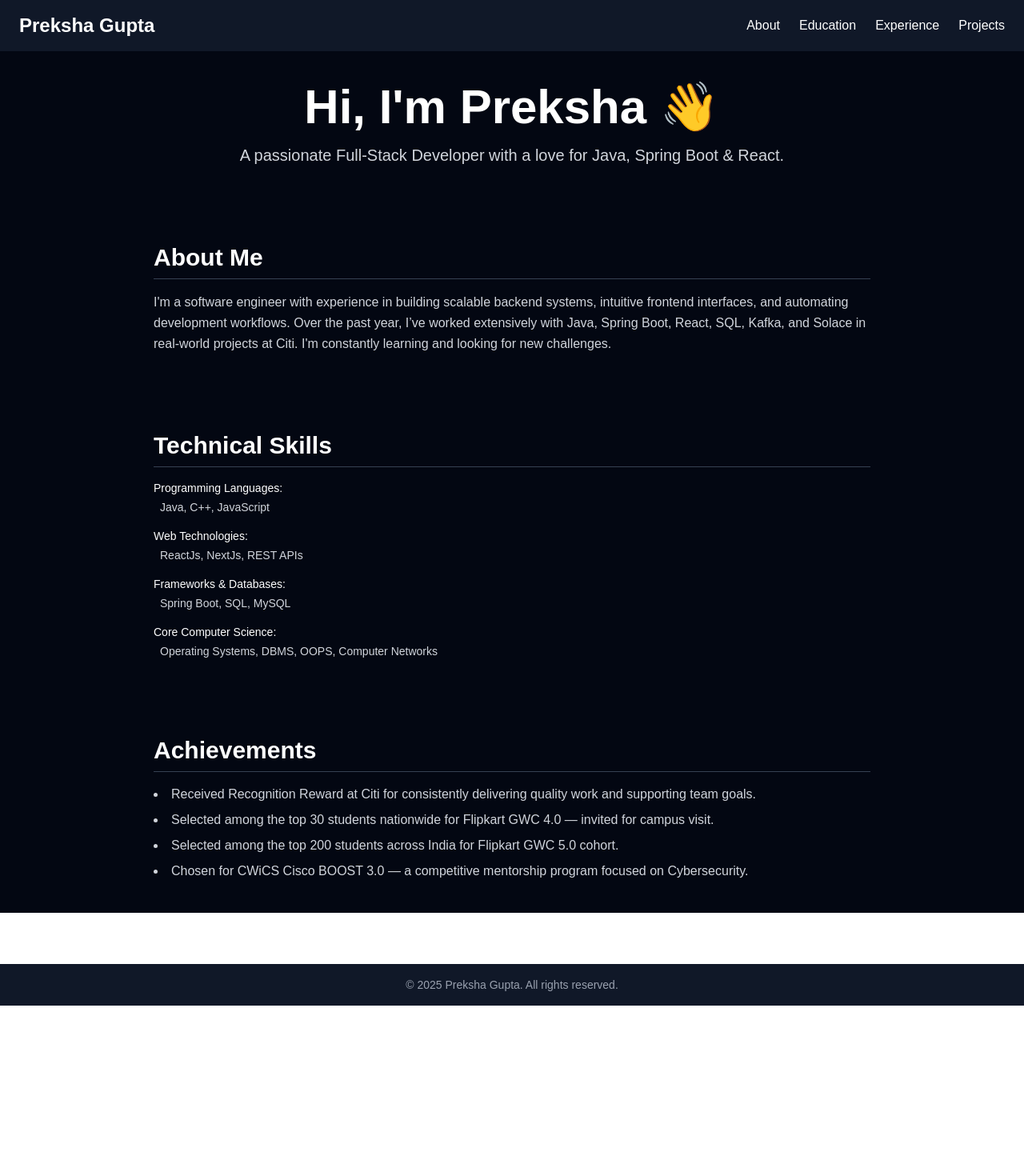
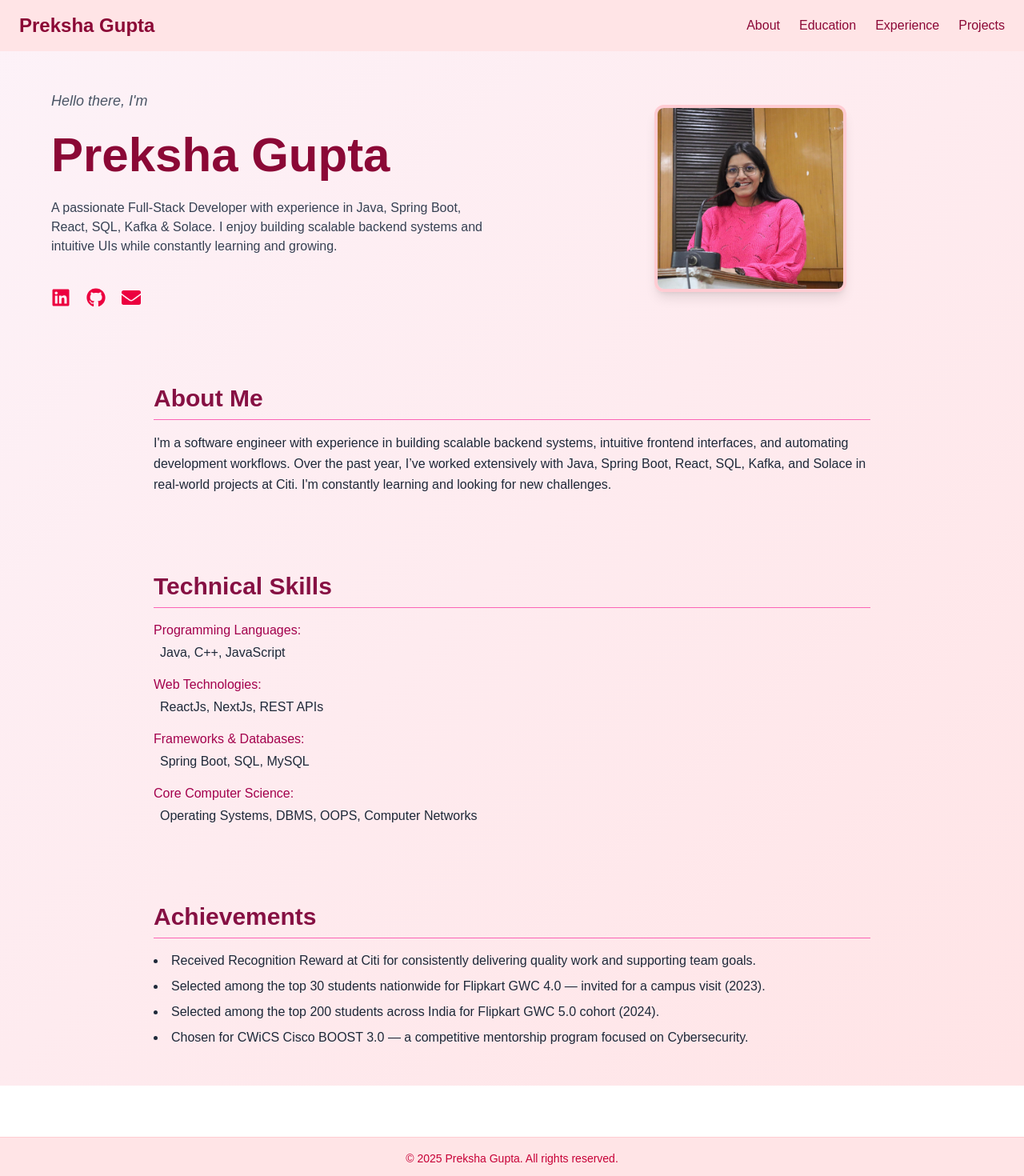
Before and after one commit to Prekshagupta99/Preksha-Portfolio, a Next.js app: page / in a window 1280 px wide. Shown: the top 1470 px of the page at 80% size. Before the commit the page ends 1257 px from the top, so only its background shows below. Built offline with nearby package versions, Linux system fonts and the light colour scheme.

Commit message:
changed colour scheme

```diff
--- a/app/education/page.tsx
+++ b/app/education/page.tsx
@@ -1,29 +1,35 @@
 export default function EducationPage() {
   return (
-    <div className="min-h-screen bg-gray-950 text-white px-6 py-12">
+    <div className="min-h-screen bg-gradient-to-br from-pink-50 to-rose-100 text-gray-900 px-6 py-12">
       <div className="max-w-4xl mx-auto">
-        <h1 className="text-4xl font-bold mb-8 border-b border-gray-700 pb-2">Education</h1>
+        <h1 className="text-4xl font-bold mb-8 border-b border-rose-300 pb-2 text-rose-900">
+          Education
+        </h1>
 
-        <div className="bg-gray-900 rounded-xl p-6 shadow-lg mb-6">
-          <h2 className="text-2xl font-semibold">Indira Gandhi Delhi Technical University for Women</h2>
-          <p className="text-gray-400 text-sm mb-2">Delhi, India</p>
-          <p className="text-gray-300 mb-1">B.Tech in Information Technology</p>
-          <p className="text-gray-400 text-sm">2020-2024</p>
-          <p className="text-gray-200 mt-2">CGPA: <span className="font-medium">9.12</span></p>
+        <div className="bg-white rounded-xl p-6 shadow-md mb-6 border border-rose-200">
+          <h2 className="text-2xl font-semibold text-rose-900">
+            Indira Gandhi Delhi Technical University for Women
+          </h2>
+          <p className="text-rose-700 text-sm mb-2">Delhi, India</p>
+          <p className="text-gray-800 mb-1">B.Tech in Information Technology</p>
+          <p className="text-rose-700 text-sm">2020–2024</p>
+          <p className="text-gray-900 mt-2">
+            CGPA: <span className="font-semibold">9.12</span>
+          </p>
         </div>
 
-        <div className="bg-gray-900 rounded-xl p-6 shadow-lg mb-6">
-          <h2 className="text-2xl font-semibold">Chand Ram Public School</h2>
-          <p className="text-gray-400 text-sm mb-2">Narela, Delhi</p>
-          <p className="text-gray-300 mb-1">CBSE – Senior Secondary (12th)</p>
-          <p className="text-gray-400 text-sm">2018 – 2020</p>
+        <div className="bg-white rounded-xl p-6 shadow-md mb-6 border border-rose-200">
+          <h2 className="text-2xl font-semibold text-rose-900">CRP School</h2>
+          <p className="text-rose-700 text-sm mb-2">Delhi, India</p>
+          <p className="text-gray-800 mb-1">CBSE – Senior Secondary (12th)</p>
+          <p className="text-rose-700 text-sm">2018–2020</p>
         </div>
 
-        <div className="bg-gray-900 rounded-xl p-6 shadow-lg">
-          <h2 className="text-2xl font-semibold">Model School</h2>
-          <p className="text-gray-400 text-sm mb-2">Rohtak, Haryana</p>
-          <p className="text-gray-300 mb-1">CBSE – Secondary (10th)</p>
-          <p className="text-gray-400 text-sm">2017 – 2018</p>
+        <div className="bg-white rounded-xl p-6 shadow-md border border-rose-200">
+          <h2 className="text-2xl font-semibold text-rose-900">Model School</h2>
+          <p className="text-rose-700 text-sm mb-2">Rohtak, Haryana</p>
+          <p className="text-gray-800 mb-1">CBSE – Secondary (10th)</p>
+          <p className="text-rose-700 text-sm">2017–2018</p>
         </div>
       </div>
     </div>
--- a/app/experience/page.tsx
+++ b/app/experience/page.tsx
@@ -1,32 +1,39 @@
 export default function ExperiencePage() {
   return (
-    <div className="min-h-screen bg-gray-950 text-white px-6 py-12">
+    <div className="min-h-screen bg-gradient-to-br from-pink-50 to-rose-100 text-gray-900 px-6 py-12">
       <div className="max-w-4xl mx-auto">
-        <h1 className="text-4xl font-bold mb-8 border-b border-gray-700 pb-2">Experience</h1>
+        <h1 className="text-4xl font-bold mb-8 border-b border-rose-300 pb-2 text-rose-900">
+          Experience
+        </h1>
 
         {/* Full-time Role */}
-        <div className="bg-gray-900 rounded-xl p-6 shadow-lg mb-6">
-          <h2 className="text-2xl font-semibold">Technology Analyst – Citi India</h2>
-          <p className="text-gray-400 text-sm mb-2">July 2024 – Present</p>
-          <p className="text-gray-300 mb-4">Tech Stack: <span className="text-gray-200 font-medium">Spring Boot, React.js, SQL</span></p>
-          <ul className="list-disc list-inside text-gray-300 space-y-2">
-            <li>Developed a full-stack migration tool reducing manual effort by 60%.</li>
-            <li>Built backend services in Java to manage complex migration rules.</li>
-            <li>Created React.js UI for managing migration workflows.</li>
-            <li>Built a Git utility tool using Spring Boot to calculate code changes across repos.</li>
-            <li>Performed daily UAT monitoring and bug fixing for smooth production delivery.</li>
+        <div className="bg-white rounded-xl p-6 shadow-md mb-6 border border-rose-200">
+          <h2 className="text-2xl font-semibold text-rose-900">Technology Analyst – Citi India</h2>
+          <p className="text-rose-700 text-sm mb-2">July 2024 – Present</p>
+          <p className="text-gray-800 mb-4">
+            <span className="font-medium">Tech Stack:</span> Spring Boot, React.js, SQL
+          </p>
+          <ul className="list-disc list-inside text-gray-800 space-y-2">
+            <li>Developed a full-stack migration tool, automating data and rules migration from higher to lower environments, reducing manual effort by 60%.</li>
+            <li>Implemented backend services in Java to handle complex migration rules and ensure seamless data transfer.</li>
+            <li>Created React.js components for managing migration workflows with a user-friendly UI.</li>
+            <li>Migrated legacy .NET microservices to Spring Boot, improving system scalability and performance.</li>
+            <li>Built a Git utility tool using Spring Boot to fetch added/removed/total lines of code across repositories using Git commands.</li>
+            <li>Performed unit testing to validate code functionality and prevent regressions.</li>
           </ul>
         </div>
 
         {/* Internship */}
-        <div className="bg-gray-900 rounded-xl p-6 shadow-lg">
-          <h2 className="text-2xl font-semibold">Technology Intern – Citi India</h2>
-          <p className="text-gray-400 text-sm mb-2">June – July 2023</p>
-          <p className="text-gray-300 mb-4">Tech Stack: <span className="text-gray-200 font-medium">Spring Boot, Java</span></p>
-          <ul className="list-disc list-inside text-gray-300 space-y-2">
-            <li>Managed Solace connections for secure and reliable data flow.</li>
-            <li>Built APIs for real-time data transmission between backend and UI systems.</li>
-            <li>Improved data delivery and user experience through API optimization.</li>
+        <div className="bg-white rounded-xl p-6 shadow-md border border-rose-200">
+          <h2 className="text-2xl font-semibold text-rose-900">Technology Intern – Citi India</h2>
+          <p className="text-rose-700 text-sm mb-2">June – July 2023</p>
+          <p className="text-gray-800 mb-4">
+            <span className="font-medium">Tech Stack:</span> Spring Boot, Java
+          </p>
+          <ul className="list-disc list-inside text-gray-800 space-y-2">
+            <li>Managed Solace connections, optimizing secure data reception and forwarding across multiple instances.</li>
+            <li>Built APIs to transmit data from backend systems to UI, ensuring real-time delivery and seamless interaction.</li>
+            <li>Improved data flow reliability and user experience through performance tuning and code optimization.</li>
           </ul>
         </div>
       </div>
--- a/app/layout.tsx
+++ b/app/layout.tsx
@@ -3,7 +3,6 @@ import Navbar from "@/components/Navbar";
 import type { Metadata } from "next";
 import { Geist, Geist_Mono } from "next/font/google";
 import "./globals.css";
-
 
 const geistSans = Geist({
   variable: "--font-geist-sans",
@@ -17,7 +16,7 @@ const geistMono = Geist_Mono({
 
 export const metadata: Metadata = {
   title: "Preksha Gupta",
-  description: "Preksha's Portfolio",
+  description: "See what I do",
 };
 
 export default function RootLayout({
@@ -28,11 +27,13 @@ export default function RootLayout({
   return (
     <html lang="en">
       <body
-        className={`${geistSans.variable} ${geistMono.variable} antialiased`}
+        className={`${geistSans.variable} ${geistMono.variable} antialiased bg-rose-50 text-rose-900`}
       >
-        <Navbar/>
-        {children}
-        <Footer/>
+        <div className="min-h-screen flex flex-col">
+          <Navbar />
+          <main className="flex-grow">{children}</main>
+          <Footer />
+        </div>
       </body>
     </html>
   );
--- a/app/page.tsx
+++ b/app/page.tsx
@@ -1,78 +1,107 @@
 "use client";
+
+import profilePic from "@/public/profile.jpg";
+import Image from "next/image";
+import { FaEnvelope, FaGithub, FaLinkedin } from "react-icons/fa";
 
 export default function HomePage() {
   return (
-    <div className="text-white bg-gray-950 min-h-screen px-6 py-10 space-y-24">
-      <section className="text-center">
-        <h1 className="text-4xl md:text-6xl font-bold mb-4">
-          Hi, I'm Preksha 👋
-        </h1>
-        <p className="text-lg md:text-xl text-gray-300">
-          A passionate Full-Stack Developer with a love for Java, Spring Boot &
-          React.
+    <div className="min-h-screen bg-gradient-to-br from-pink-50 to-rose-100 text-gray-900 px-6 py-12 space-y-24">
+      {/* Hero Section */}
+      <section className="max-w-6xl mx-auto flex flex-col-reverse md:flex-row items-center justify-between gap-10">
+        {/* Text Content */}
+        <div className="flex-1 space-y-6 text-center md:text-left">
+          <p className="text-lg text-gray-600 italic">Hello there, I'm</p>
+          <h1 className="text-5xl md:text-6xl font-bold text-rose-900">Preksha Gupta</h1>
+          <p className="text-md text-gray-700 max-w-xl mx-auto md:mx-0">
+            A passionate Full-Stack Developer with experience in Java, Spring Boot, React, SQL, Kafka & Solace. I enjoy building scalable backend systems and intuitive UIs while constantly learning and growing.
+          </p>
+
+          <div className="flex justify-center md:justify-start space-x-5 pt-4 text-2xl text-rose-600">
+            <a href="https://linkedin.com/in/yourprofile" target="_blank">
+              <FaLinkedin className="hover:text-rose-800 transition" />
+            </a>
+            <a href="https://github.com/yourusername" target="_blank">
+              <FaGithub className="hover:text-rose-800 transition" />
+            </a>
+            <a href="mailto:your.email@example.com">
+              <FaEnvelope className="hover:text-rose-800 transition" />
+            </a>
+          </div>
+        </div>
+
+        {/* Profile Image */}
+        <div className="flex-1 flex justify-center">
+          <Image
+            src={profilePic}
+            alt="Preksha Gupta"
+            className="rounded-xl border-4 border-rose-200 shadow-lg object-cover"
+            width={240}
+            height={240}
+          />
+        </div>
+      </section>
+
+      {/* About Section */}
+      <section id="about" className="max-w-4xl mx-auto space-y-4">
+        <h2 className="text-3xl font-semibold border-b border-pink-400 pb-2 text-pink-900">
+          About Me
+        </h2>
+        <p className="leading-relaxed text-gray-800 text-md">
+          I'm a software engineer with experience in building scalable backend systems,
+          intuitive frontend interfaces, and automating development workflows.
+          Over the past year, I’ve worked extensively with Java, Spring Boot, React, SQL,
+          Kafka, and Solace in real-world projects at Citi. I'm constantly learning
+          and looking for new challenges.
         </p>
       </section>
 
-      <section id="about" className="max-w-4xl mx-auto">
-        <h2 className="text-3xl font-semibold mb-4 border-b border-gray-700 pb-2">
-          About Me
+      {/* Skills Section */}
+      <section id="skills" className="max-w-4xl mx-auto space-y-4">
+        <h2 className="text-3xl font-semibold border-b border-pink-400 pb-2 text-pink-900">
+          Technical Skills
         </h2>
-        <p className="text-gray-300 leading-relaxed">
-          I'm a software engineer with experience in building scalable backend
-          systems, intuitive frontend interfaces, and automating development
-          workflows. Over the past year, I’ve worked extensively with Java,
-          Spring Boot, React, SQL, Kafka, and Solace in real-world projects at
-          Citi. I'm constantly learning and looking for new challenges.
-        </p>
-      </section>
 
-      <section id="skills" className="max-w-4xl mx-auto">
-  <h2 className="text-3xl font-semibold mb-4 border-b border-gray-700 pb-2">Technical Skills</h2>
-
-  <div className="space-y-4 text-gray-300 text-sm">
+        <div className="space-y-4 text-gray-800 text-md">
           <div>
-      <h3 className="font-medium text-white">Programming Languages:</h3>
+            <h3 className="font-medium text-pink-800">Programming Languages:</h3>
             <p className="ml-2 mt-1">Java, C++, JavaScript</p>
           </div>
 
           <div>
-      <h3 className="font-medium text-white">Web Technologies:</h3>
+            <h3 className="font-medium text-pink-800">Web Technologies:</h3>
             <p className="ml-2 mt-1">ReactJs, NextJs, REST APIs</p>
           </div>
 
           <div>
-      <h3 className="font-medium text-white">Frameworks & Databases:</h3>
+            <h3 className="font-medium text-pink-800">Frameworks & Databases:</h3>
             <p className="ml-2 mt-1">Spring Boot, SQL, MySQL</p>
           </div>
 
           <div>
-      <h3 className="font-medium text-white">Core Computer Science:</h3>
+            <h3 className="font-medium text-pink-800">Core Computer Science:</h3>
             <p className="ml-2 mt-1">Operating Systems, DBMS, OOPS, Computer Networks</p>
           </div>
         </div>
       </section>
 
-
-      <section id="achievements" className="max-w-4xl mx-auto">
-        <h2 className="text-3xl font-semibold mb-4 border-b border-gray-700 pb-2">
+      {/* Achievements Section */}
+      <section id="achievements" className="max-w-4xl mx-auto space-y-4">
+        <h2 className="text-3xl font-semibold border-b border-pink-400 pb-2 text-pink-900">
           Achievements
         </h2>
-        <ul className="list-disc list-inside text-gray-300 space-y-2">
+        <ul className="list-disc list-inside text-gray-800 space-y-2 text-md">
           <li>
-            Received Recognition Reward at Citi for consistently delivering
-            quality work and supporting team goals.
+            Received Recognition Reward at Citi for consistently delivering quality work and supporting team goals.
           </li>
           <li>
-            Selected among the top 30 students nationwide for Flipkart GWC 4.0 —
-            invited for campus visit.
+            Selected among the top 30 students nationwide for Flipkart GWC 4.0 — invited for a campus visit (2023).
           </li>
           <li>
-            Selected among the top 200 students across India for Flipkart GWC
-            5.0 cohort.
+            Selected among the top 200 students across India for Flipkart GWC 5.0 cohort (2024).
           </li>
           <li>
-            Chosen for CWiCS Cisco BOOST 3.0 — a competitive mentorship program
-            focused on Cybersecurity.
+            Chosen for CWiCS Cisco BOOST 3.0 — a competitive mentorship program focused on Cybersecurity.
           </li>
         </ul>
       </section>
--- a/components/Footer.jsx
+++ b/components/Footer.jsx
@@ -1,7 +1,9 @@
 export default function Footer() {
   return (
-    <footer className="bg-gray-900 text-gray-400 text-center py-4 mt-16">
-      <p className="text-sm">© {new Date().getFullYear()} Preksha Gupta. All rights reserved.</p>
+    <footer className="bg-rose-100 text-rose-700 text-center py-4 mt-16 border-t border-rose-200">
+      <p className="text-sm">
+        © {new Date().getFullYear()} Preksha Gupta. All rights reserved.
+      </p>
     </footer>
   );
 }
--- a/components/Navbar.tsx
+++ b/components/Navbar.tsx
@@ -3,23 +3,24 @@ import Link from 'next/link';
 
 export default function Navbar() {
   return (
-    <nav className="bg-gray-900 text-white px-6 py-4 shadow-md">
+    <nav className="bg-rose-100 text-rose-900 px-6 py-4 shadow-md">
       <div className="max-w-7xl mx-auto flex justify-between items-center">
-        <Link href="/"> <h1 className="text-2xl font-bold">Preksha Gupta</h1></Link>
+        <Link href="/">
+          <h1 className="text-2xl font-bold text-rose-900">Preksha Gupta</h1>
+        </Link>
         <div className="space-x-6 text-sm md:text-base">
-          <Link href="/" className="hover:text-blue-400 transition">
+          <Link href="/" className="hover:text-rose-600 transition">
             About
           </Link>
-          <Link href="/education" className="hover:text-blue-400 transition">
+          <Link href="/education" className="hover:text-rose-600 transition">
             Education
           </Link>
-          <Link href="/experience" className="hover:text-blue-400 transition">
+          <Link href="/experience" className="hover:text-rose-600 transition">
             Experience
           </Link>
-          <Link href="/projects" className="hover:text-blue-400 transition">
+          <Link href="/projects" className="hover:text-rose-600 transition">
             Projects
           </Link>
-
         </div>
       </div>
     </nav>
```
Also changed, not shown: app/projects/page.tsx (+47 -29 lines), package.json (+5 -4 lines), public/profile.jpg (added), 1 other file (tests, documents, lock files or other folders). Lines whose indentation alone changed are shown as unchanged.
